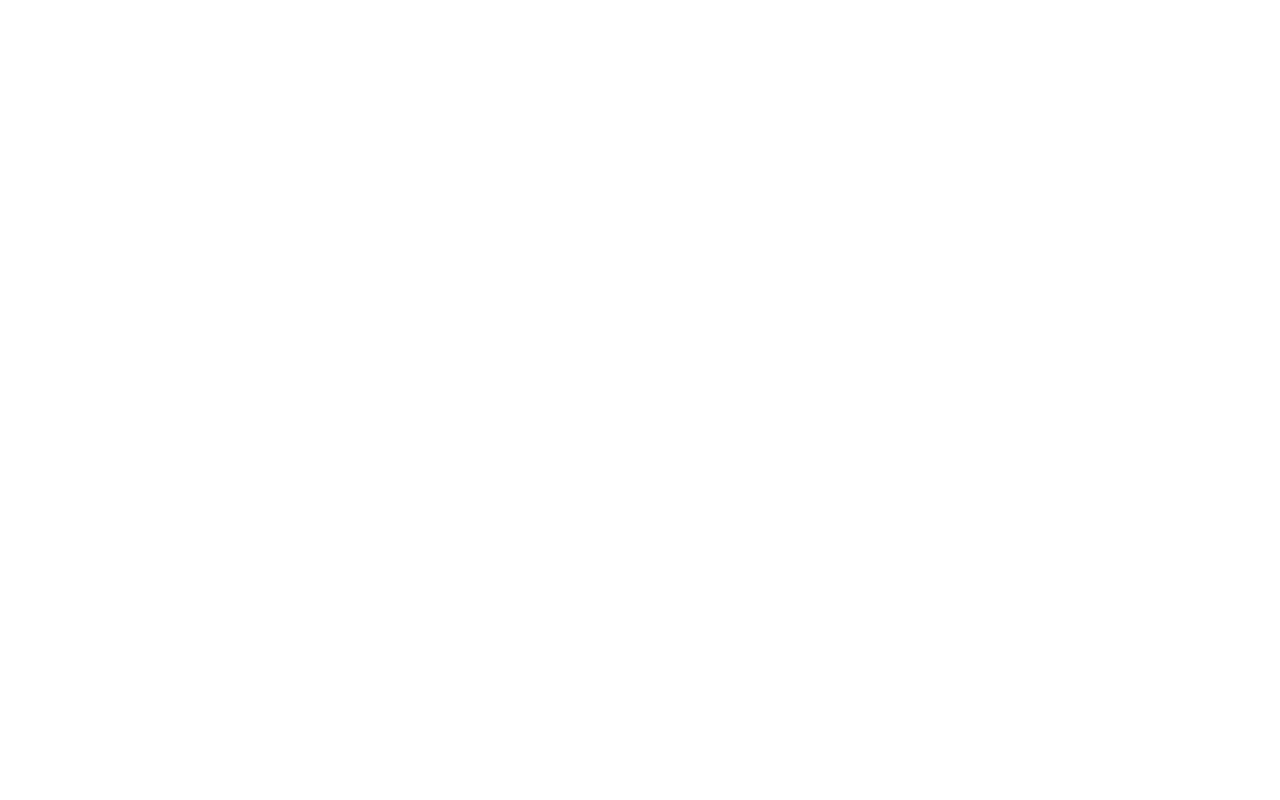
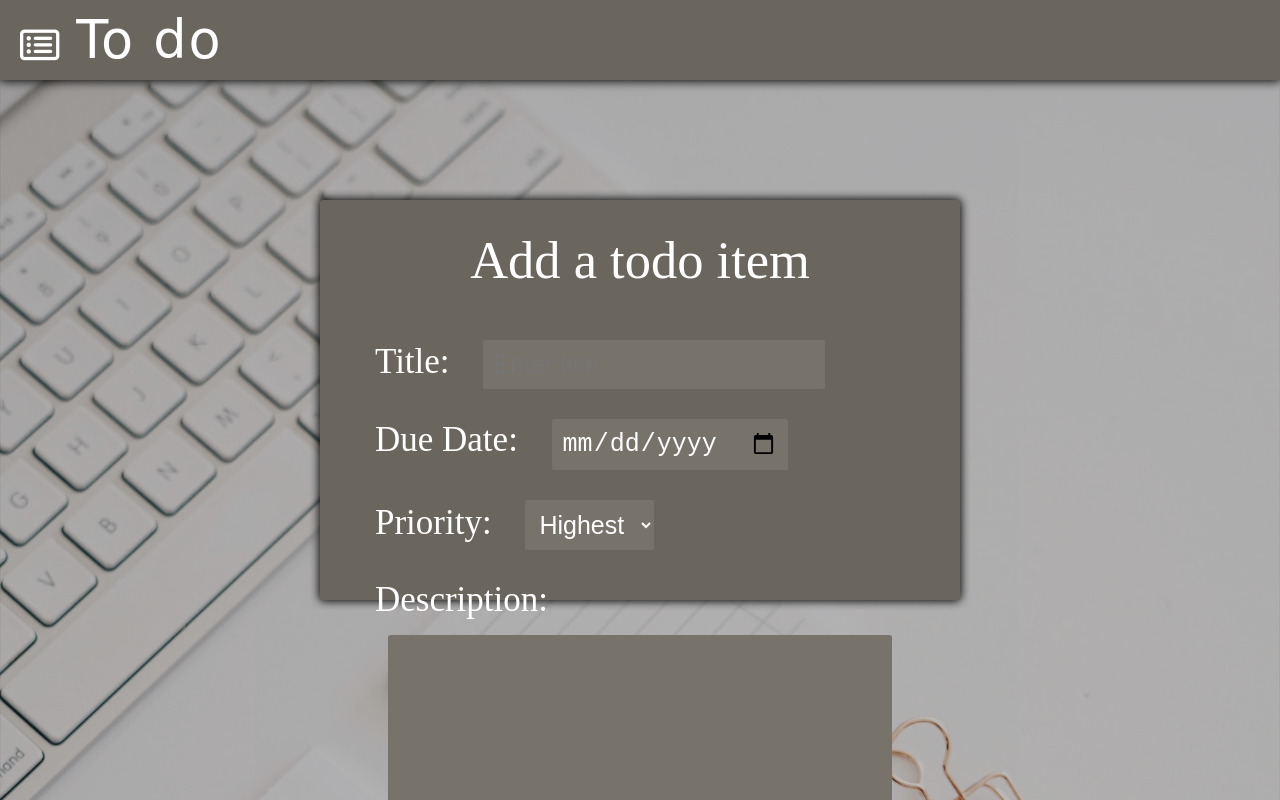
Before and after one commit to CurryBlur/Todo, a website: page dist/index.html in a window 1280 px wide. Drawn offline with Linux system fonts and the light colour scheme; a web font is replaced by a local one.

Commit message:
Started basic form to add to do item

```diff
--- a/src/index.js
+++ b/src/index.js
@@ -1,4 +1,8 @@
-import ToDoItem from './ to-do-item'
+import ToDoItem from './to-do-item'
 
-var item1 = new toDoItem("Do the stuff", "Lots of it")
+var item1 = new ToDoItem("Do the stuff", "Lots of it")
 console.log(item1.title)
+item1.addTag("fun")
+console.log(item1.tags)
+item1.removeTag("fun")
+console.log(item1.tags)
--- a/src/project.js
+++ b/src/project.js
@@ -1,19 +1,17 @@
 class Project {
-    constructor (title, description = "", priority = 3, dueDate = null, tags = []) {
+    constructor (title, description = "", todos = []) {
         this.title = title;
         this.description = description;
-        this.priority = priority; // From 1 to 5, 5 being highest
-        this.dueDate = dueDate;
-        this.tags = tags;
+        this.todos = todos;
     }
 
-    addTag(tag) {
-        this.tags.push(tag);
+    addToDo(todo) {
+        this.todos.push(todo);
     }
 
-    removeTag(tag) {
-        if(this.tags.includes(tag)){
-            this.tags.splice(this.tags.indexOf(tag),1);
+    deleteToDo(todo) {
+        if(this.todos.includes(todo)){
+            this.todos.splice(this.todos.indexOf(todo),1);
         }
     }
 }
--- /dev/null
+++ b/src/style.css
@@ -0,0 +1,100 @@
+* {
+    margin: 0;
+    padding: 0;
+
+    font-weight: 400;
+    box-sizing: border-box;
+}
+
+body {
+    background-image: url(../assets/stil-YwPNWDNZHkg-unsplash.jpg);
+    background-repeat: no-repeat;
+    background-size: cover;
+    background-attachment: fixed;
+    opacity: 100%;
+    font-family: 'Antic Slab', serif;;
+}
+
+#nav {
+    display: inline-block;
+    width: 100%;
+    height: 80px;
+    background-color: rgb(107, 102, 93);
+    color: white;
+    font-size: 35px;
+    padding: 10px 20px;
+    letter-spacing: .05em;
+    font-family: 'Damion', cursive;
+    box-shadow: 0px 0px 10px 1px black;
+}
+
+#nav h1{
+    display: inline;
+    margin-left: 15px;
+    line-height: 60px;
+    z-index: 6;
+}
+
+#nav i {
+    margin: 10px auto;
+}
+
+#background-cover {
+    background-color: rgba(0, 0, 0, .25);
+    z-index: 5;
+    width: 100%;
+    height: 100%;
+    position: fixed;
+}
+
+main {
+    display: flex;
+
+}
+
+#add-todo {
+    position: fixed;
+    width: 50%;
+    height: 50%;
+    left: 50%;
+    top: 50%;
+    transform: translate(-50%, -50%);
+    background-color:  rgb(107, 102, 93);
+    z-index: 6;
+    color: white;
+    border-radius: .1em;
+    box-shadow: 0px 0px 10px 1px black;
+    padding: 30px;
+    font-size: 35px;
+}
+
+#add-todo h2 {
+    text-align: center;
+    margin-bottom: 25px;
+}
+
+#add-todo-form {
+    display: flex;
+    flex-direction: column;
+    padding: 10px;
+}
+
+#add-todo-form > label {
+    padding: 15px;
+}
+
+.form-elem {
+    color: white;
+    background-color:  rgb(119, 114, 106);
+    border: none;
+    font-size: 25px;
+    border-radius: .1em;
+    padding: 10px;
+    margin-left: 25px;
+}
+
+#add-todo-form > textarea {
+    width: 90%;
+    margin: auto;
+    height: 200px;
+}
--- a/src/to-do-item.js
+++ b/src/to-do-item.js
@@ -1,10 +1,18 @@
 class ToDoItem {
-    constructor (title, description = "", priority = 3, dueDate = null, tags = []) {
+    constructor (project, title, description = "", priority = 3, dueDate = null, tags = null) {
+        this.project = project;
         this.title = title;
         this.description = description;
         this.priority = priority; // From 1 to 5, 5 being highest
         this.dueDate = dueDate;
-        this.tags = tags;
+
+        if(!tags){
+            this.tags = [];
+        } else {
+            this.tags = tags;
+        }
+
+        this.completed = false;
     }
 
     addTag(tag) {
```
Also changed, not shown: assets/stil-YwPNWDNZHkg-unsplash.jpg (added), dist/index.html, dist/main.js.
